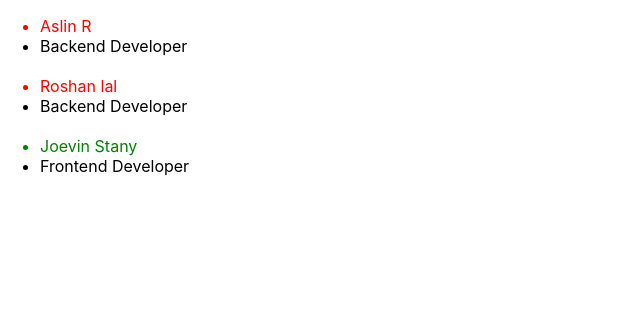
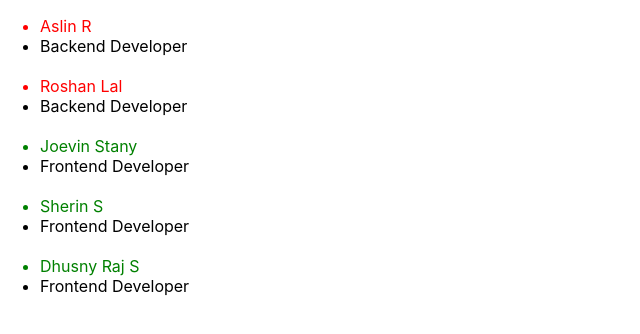
Before and after one commit to aslin-joel-r/learning-react-js, a React (Create React App) app in the folder client/: page / in a window 1280 px wide. Shown: the top 334 px of the page, without its empty margins (0-640 px from the left). Built offline with nearby package versions, Linux system fonts and the light colour scheme.

Commit message:
added the styles in it

```diff
--- a/client/src/App.js
+++ b/client/src/App.js
@@ -8,8 +8,10 @@ function App() {
 
   const names=[
     {name:'Aslin R',role:'Backend Developer'},
-    {name:'Roshan lal',role :'Backend Developer'},
-    {name:'Joevin Stany',role:'Frontend Developer'},
+    {name:'Roshan Lal ',role :'Backend Developer'},
+    {name:'Joevin Stany ',role:'Frontend Developer'},
+    {name:'Sherin S',role:'Frontend Developer'},
+    {name:'Dhusny Raj S',role:'Frontend Developer'}
   ]
 
   const everyone = names.map(info=>{
```
